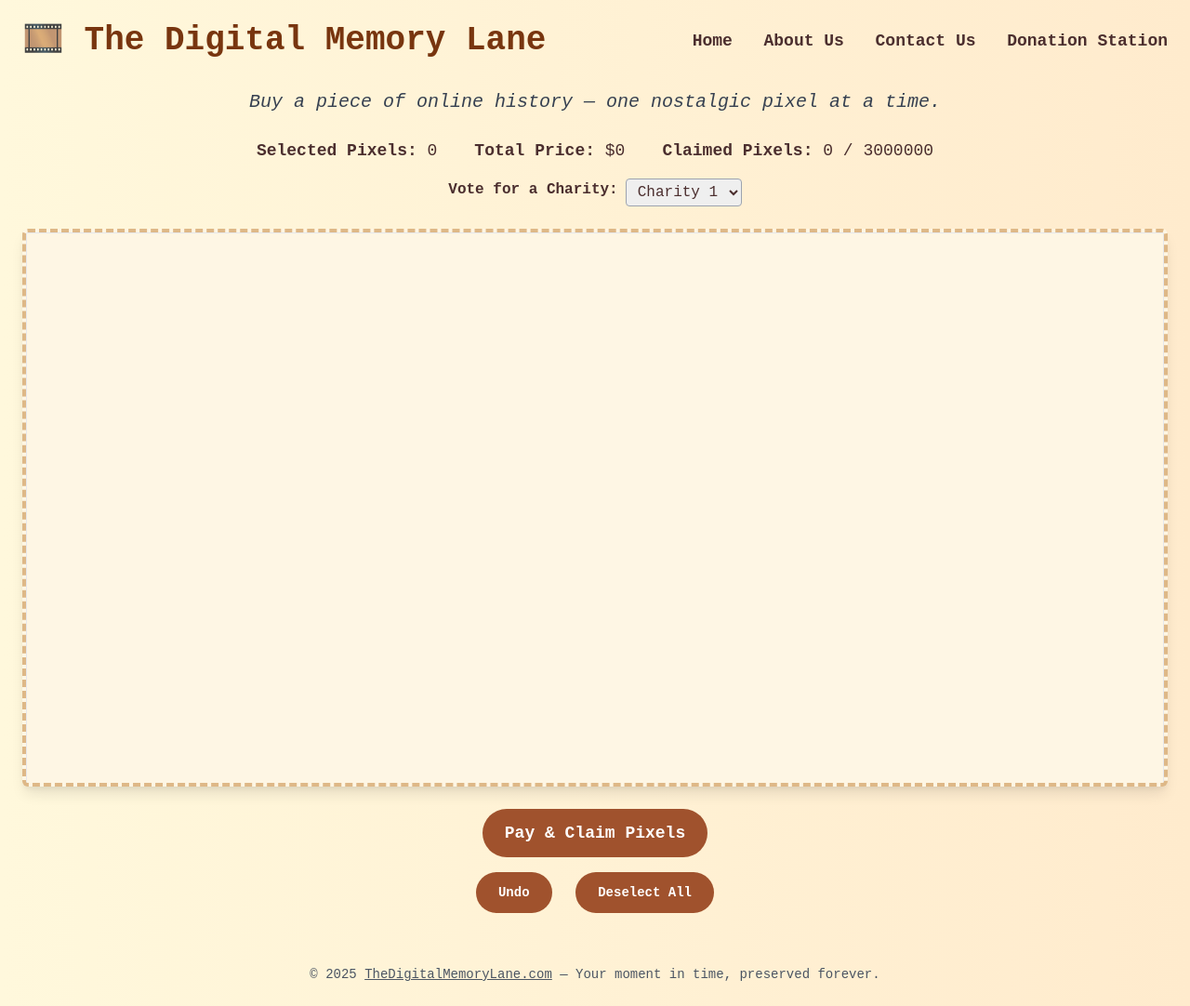
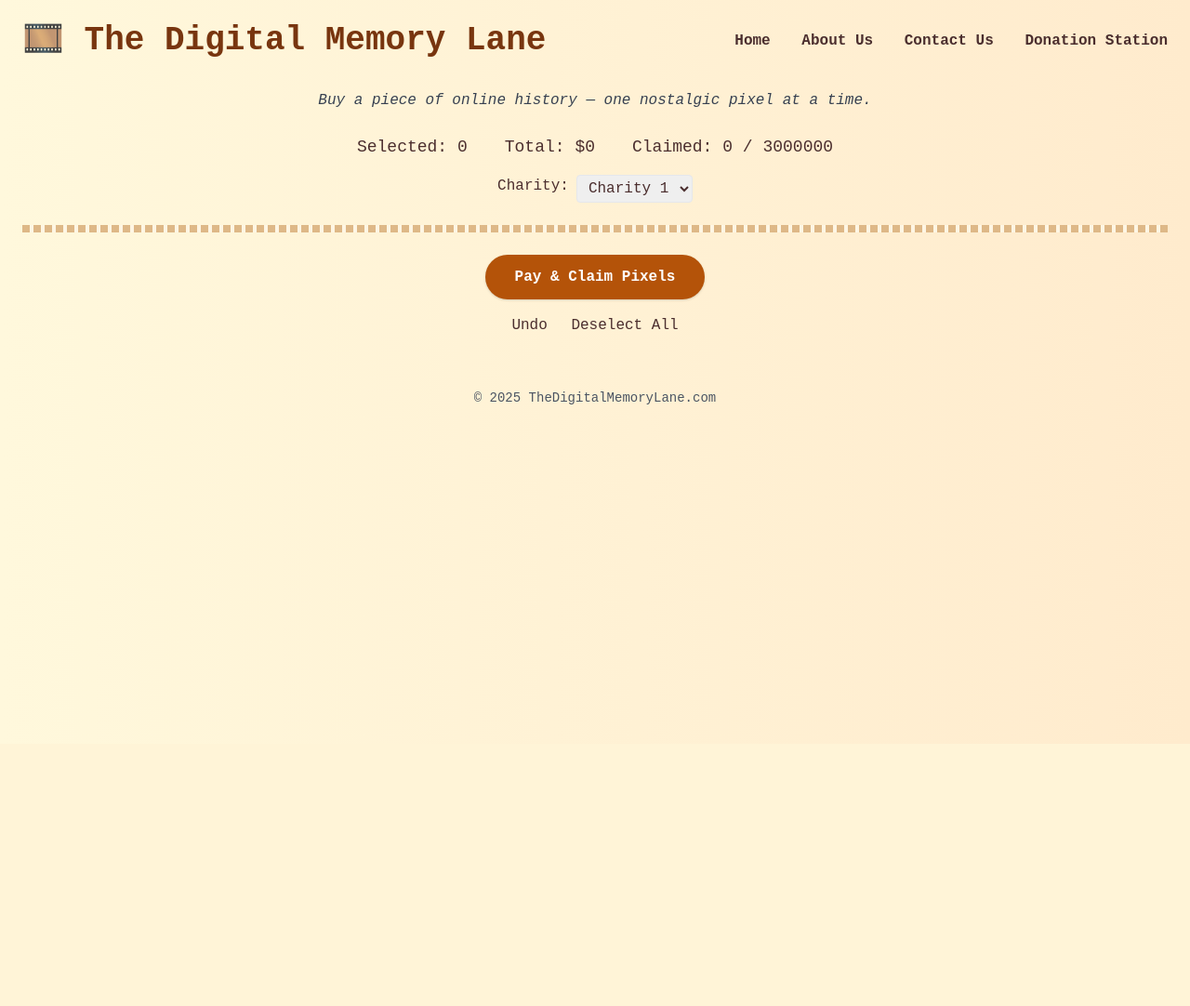
Before and after one commit to 5paresomechange55/TheDigitalMemoryLane, a Flask app: page / in a window 1280 px wide. Shown: the whole page at 93% size. After the commit the page ends 435 px from the top, so only its background shows below. Run offline with Flask 3, Linux system fonts and the light colour scheme; some libraries are stand-ins or nearby versions.

Commit message:
Update index.html

```diff
--- a/templates/index.html
+++ b/templates/index.html
@@ -8,91 +8,37 @@
   <script src="https://js.stripe.com/v3/"></script>
   <script defer src="/static/grid.js"></script>
   <style>
-    body {
-      font-family: 'Courier New', Courier, monospace;
-      background: linear-gradient(to right, #fff8dc, #ffebcd);
-      color: #4b2e2e;
-    }
-
-    #canvasContainer {
-      overflow: scroll;
-      max-height: 75vh;
-      border: 4px dashed #deb887;
-      background-color: #fef6e4;
-    }
-
-    canvas {
-      display: block;
-      margin: auto;
-      image-rendering: pixelated;
-      cursor: crosshair;
-    }
-
-    canvas {
-  width: 100%;
-  height: auto;
-  touch-action: none; /* Helps prevent scrolling interference on touch devices */
-}
-
-    ::-webkit-scrollbar {
-      width: 10px;
-    }
-    ::-webkit-scrollbar-thumb {
-      background: #c19a6b;
-    }
-
-    .btn {
-      background-color: #a0522d;
-      color: white;
-      padding: 0.75rem 1.5rem;
-      font-weight: bold;
-      border-radius: 9999px;
-      transition: background-color 0.3s;
-    }
-
-    .btn:hover {
-      background-color: #7b3f00;
-    }
-
-    .toolbar-link {
-      color: #4b2e2e;
-      font-weight: bold;
-    }
-
-    .toolbar-link:hover {
-      text-decoration: underline;
-      color: #8b4513;
-    }
+    body { font-family: 'Courier New', monospace; background: linear-gradient(to right,#fff8dc,#ffebcd); color:#4b2e2e; }
+    .toolbar-link { font-weight:bold; color:#4b2e2e; }
+    .toolbar-link:hover { text-decoration:underline;color:#8b4513; }
+    #grid { display:grid; grid-template-columns:repeat(1000,1px); grid-auto-rows:1px; border:4px dashed #deb887; background:#fef6e4; overflow:auto; max-height:75vh; }
+    .cell { width:1px; height:1px; background:#fff; }
+    .cell.selected { background:#ff6347; }
+    .cell.claimed { background:#999; }
   </style>
 </head>
 <body class="p-6">
-  <!-- Navigation Toolbar -->
+  <!-- Nav -->
   <nav class="flex justify-between items-center mb-8">
     <h1 class="text-4xl font-bold text-yellow-900">🎞️ The Digital Memory Lane</h1>
     <div class="space-x-6">
-    <a href="/" class="toolbar-link text-lg">Home</a>
-    <a href="/about" class="toolbar-link text-lg">About Us</a>
-    <a href="/contact" class="toolbar-link text-lg">Contact Us</a>
-    <a href="/donation" class="toolbar-link text-lg">Donation Station</a>
+      <a href="/" class="toolbar-link">Home</a>
+      <a href="/about" class="toolbar-link">About Us</a>
+      <a href="/contact" class="toolbar-link">Contact Us</a>
+      <a href="/donation" class="toolbar-link">Donation Station</a>
     </div>
   </nav>
 
-  <!-- Description -->
-  <div class="text-center mb-6">
-    <p class="text-xl italic text-gray-700">Buy a piece of online history — one nostalgic pixel at a time.</p>
+  <!-- Info Bar -->
+  <div class="text-center mb-6 italic text-gray-700">Buy a piece of online history — one nostalgic pixel at a time.</div>
+  <div class="flex justify-center gap-10 mb-4 text-lg">
+    <p>Selected: <span id="pixelCount">0</span></p>
+    <p>Total: $<span id="totalPrice">0</span></p>
+    <p>Claimed: <span id="claimedPixels">0</span> / 3000000</p>
   </div>
-
-  <!-- Pixel Tracker -->
-  <div class="flex justify-center gap-10 mb-4 text-lg" id="pixelCounter">
-    <p><strong>Selected Pixels:</strong> <span id="pixelCount">0</span></p>
-    <p><strong>Total Price:</strong> $<span id="totalPrice">0</span></p>
-    <p><strong>Claimed Pixels:</strong> <span id="claimedPixels">0</span> / <span id="totalPixels">3000000</span></p>
-  </div>
-
-  <!-- Charity Selection -->
   <div class="flex justify-center mb-6">
-    <label for="charitySelect" class="mr-2 font-semibold">Vote for a Charity:</label>
-    <select id="charitySelect" class="border border-gray-400 px-2 py-1 rounded">
+    <label for="charitySelect" class="mr-2">Charity:</label>
+    <select id="charitySelect" class="border px-2 py-1 rounded">
       <option value="charity1">Charity 1</option>
       <option value="charity2">Charity 2</option>
       <option value="charity3">Charity 3</option>
@@ -100,24 +46,20 @@
     </select>
   </div>
 
-  <!-- Canvas -->
-  <div id="canvasContainer" class="rounded-md shadow-lg mb-6">
-    <canvas id="pixelCanvas" width="1000" height="3000" class="border"></canvas>
-  </div>
+  <!-- Grid -->
+  <div id="grid"></div>
 
   <!-- Buttons -->
-  <div class="flex flex-col items-center space-y-4 mb-6">
-    <button id="payButton" class="btn text-lg">Pay & Claim Pixels</button>
+  <div class="flex flex-col items-center space-y-4 my-6">
+    <button id="payButton" class="bg-yellow-700 hover:bg-yellow-800 text-white font-bold py-3 px-8 rounded-full shadow">Pay & Claim Pixels</button>
     <div class="space-x-4">
-      <button id="undoButton" class="btn text-sm">Undo</button>
-      <button id="deselectAllButton" class="btn text-sm">Deselect All</button>
+      <button id="undoButton" class="bg-yellow-700...">Undo</button>
+      <button id="deselectAllButton" class="bg-yellow-700...">Deselect All</button>
     </div>
-    <p id="errorMessage" class="text-red-600 mt-2 text-sm"></p>
+    <p id="errorMessage" class="text-red-600 text-sm"></p>
   </div>
 
   <!-- Footer -->
-  <footer class="text-center text-sm text-gray-600 mt-10">
-    <p>&copy; 2025 <a href="/" class="underline">TheDigitalMemoryLane.com</a> — Your moment in time, preserved forever.</p>
-  </footer>
+  <footer class="text-center text-sm text-gray-600 mt-10">&copy; 2025 TheDigitalMemoryLane.com</footer>
 </body>
 </html>
```
Lines whose indentation alone changed are shown as unchanged.
